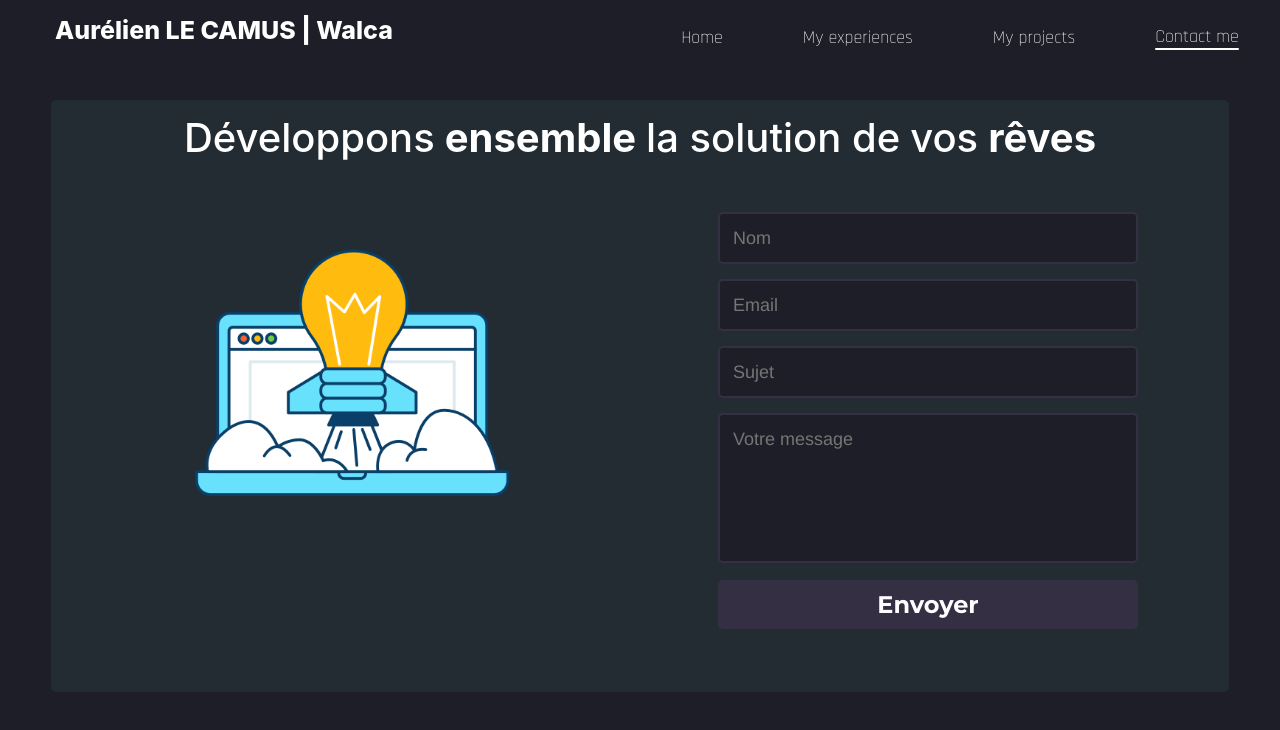
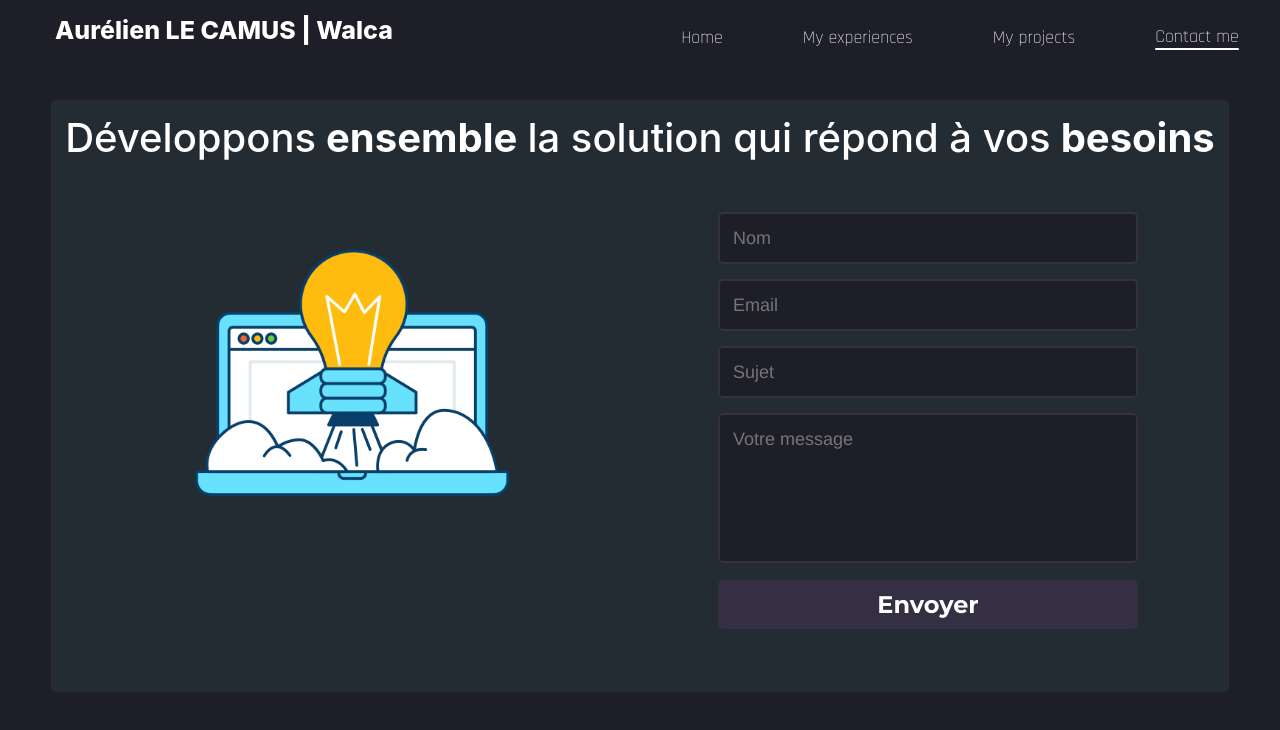
Before and after one commit to Aurelien-le-camus/Gsap-Portfolio, a React (Create React App) app: page /contact in a window 1280 px wide. Shown: the top 730 px of the page. Built offline with nearby package versions, Linux system fonts and the light colour scheme.

Commit message:
[FIX]: fixing text

```diff
--- a/src/Components/Contact.js
+++ b/src/Components/Contact.js
@@ -53,13 +53,10 @@ const Contact = () => {
               ensemble
             </div>
             <div style={{ marginRight: '10px' }}>
-              la solution de
-            </div>
-            <div style={{ marginRight: '10px' }}>
-              vos
+              la solution qui répond à vos
             </div>
             <div style={{ fontWeight: 700 }}>
-              rêves
+              besoins
             </div>
           </div>
           <div style={{ display: 'flex', flexDirection: 'row' }}>
```
